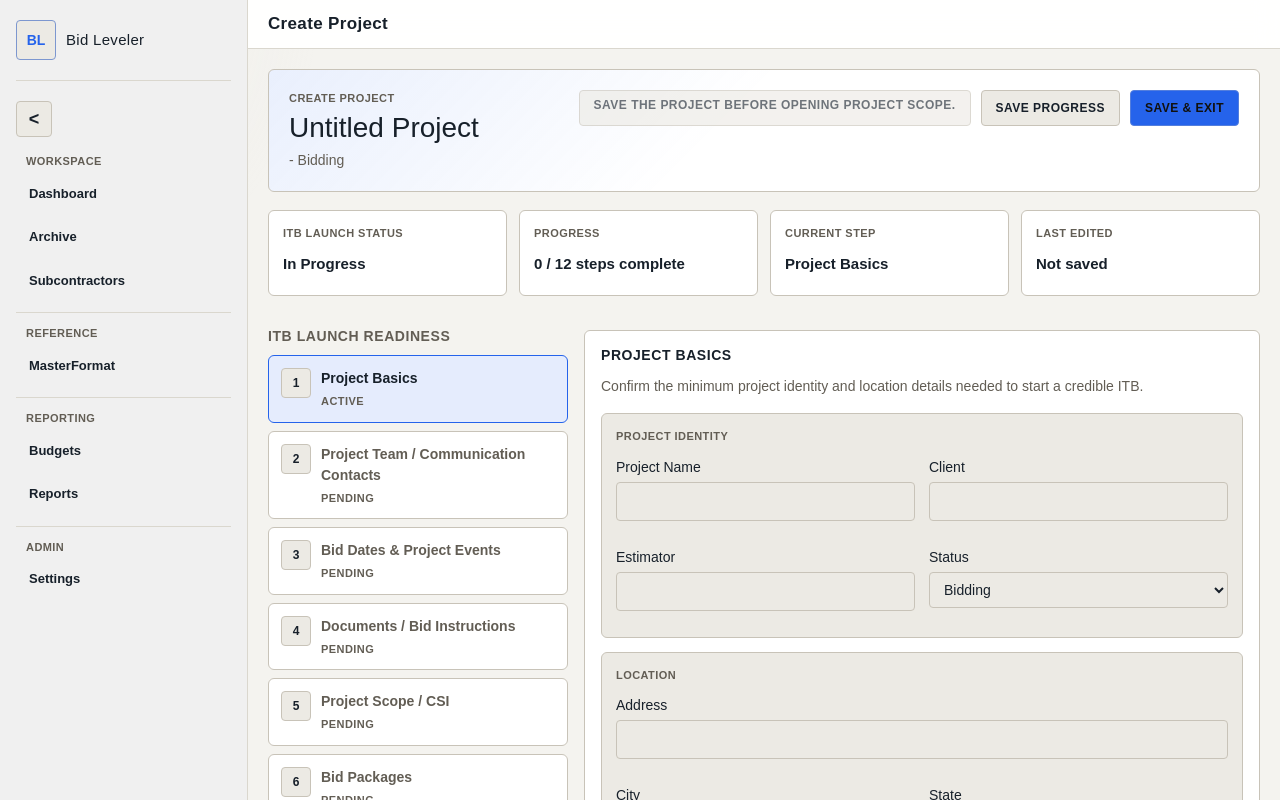
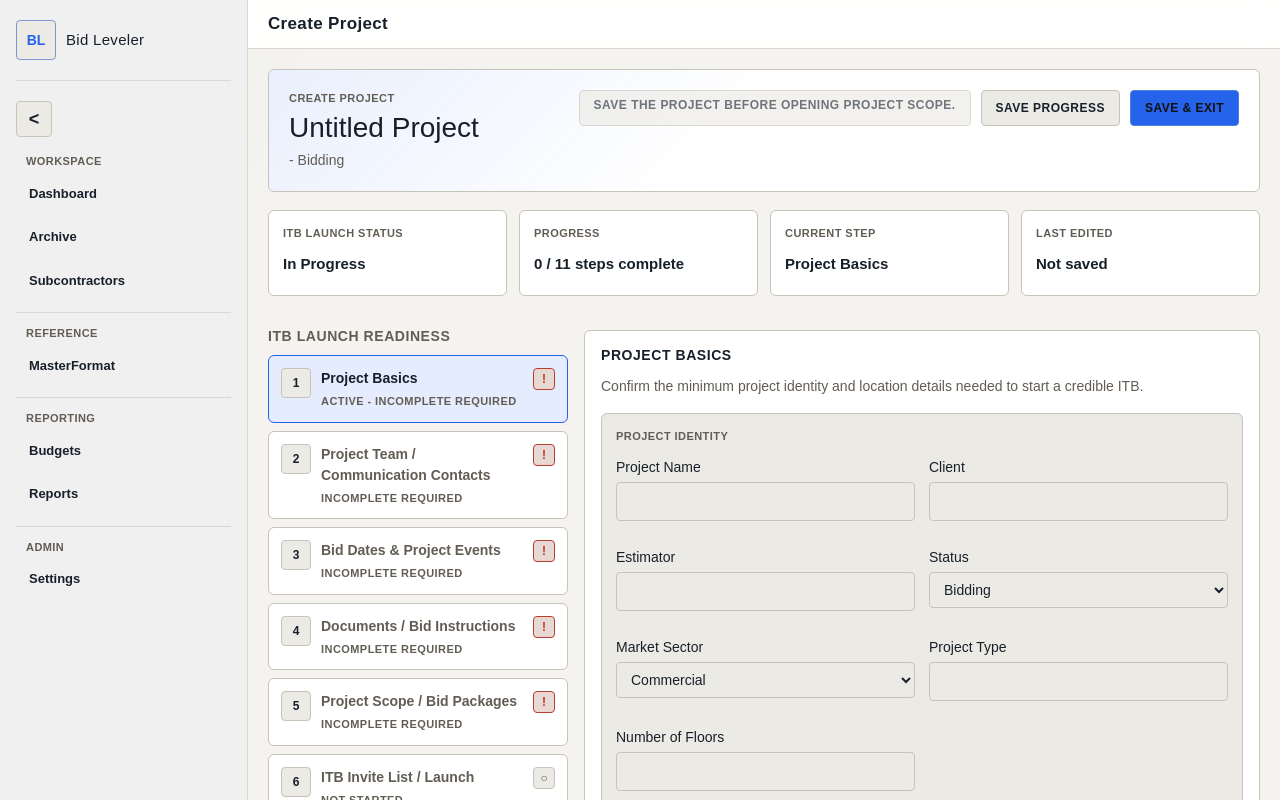
Before and after one commit to adamarnao/bid-leveler, a Next.js app: page /projects/new in a window 1280 px wide. Shown: the top 800 px of the page. Built offline with nearby package versions, Linux system fonts and the light colour scheme.

Commit message:
Consolidate setup scope and bid package flow

```diff
--- a/src/app/globals.css
+++ b/src/app/globals.css
@@ -1368,7 +1368,7 @@ textarea:focus {
 
 .project-setup-step {
   display: grid;
-  grid-template-columns: 30px minmax(0, 1fr);
+  grid-template-columns: 30px minmax(0, 1fr) 24px;
   gap: 10px;
   width: 100%;
   padding: 12px;
@@ -1432,6 +1432,10 @@ textarea:focus {
   display: block;
 }
 
+.project-setup-step-main {
+  min-width: 0;
+}
+
 .project-setup-step-title {
   color: inherit;
   font-weight: 800;
@@ -1446,6 +1450,46 @@ textarea:focus {
   text-transform: uppercase;
 }
 
+.project-setup-step-status-badge {
+  display: inline-flex;
+  align-items: center;
+  justify-content: center;
+  justify-self: end;
+  width: 22px;
+  height: 22px;
+  border: 1px solid var(--color-border);
+  border-radius: var(--radius-control);
+  color: var(--color-text-muted);
+  background: var(--color-surface-2);
+  font-size: 12px;
+  font-weight: 900;
+  line-height: 1;
+  white-space: nowrap;
+}
+
+.project-setup-step-status-complete {
+  border-color: var(--color-success);
+  color: var(--color-success);
+  background: color-mix(in srgb, var(--color-success) 12%, var(--color-surface-2));
+}
+
+.project-setup-step-status-required-incomplete {
+  border-color: var(--color-danger);
+  color: var(--color-danger);
+  background: color-mix(in srgb, var(--color-danger) 10%, var(--color-surface-2));
+}
+
+.project-setup-step-status-needs-review {
+  border-color: var(--color-warning);
+  color: var(--color-warning);
+  background: color-mix(in srgb, var(--color-warning) 12%, var(--color-surface-2));
+}
+
+.project-setup-step-status-not-started {
+  border-color: var(--color-border);
+  color: var(--color-text-muted);
+}
+
 .project-setup-step-content {
   display: grid;
   gap: 16px;
@@ -1461,6 +1505,23 @@ textarea:focus {
   border: 1px solid var(--color-border);
   border-radius: var(--radius-card);
   background: var(--color-surface-2);
+}
+
+.project-setup-package-summary-list {
+  display: grid;
+  gap: 8px;
+  margin-top: 12px;
+}
+
+.project-setup-package-summary-card {
+  display: flex;
+  justify-content: space-between;
+  gap: 12px;
+  align-items: center;
+  padding: 10px 12px;
+  border: 1px solid var(--color-border);
+  border-radius: var(--radius-control);
+  background: var(--color-surface-1);
 }
 
 .project-setup-card-header,
--- a/src/app/projects/[projectId]/scope/page.tsx
+++ b/src/app/projects/[projectId]/scope/page.tsx
@@ -258,12 +258,18 @@ export default function ProjectScopePage() {
 
   return (
     <AppShell title={`${project.name} - Project Scope`}>
-      <Link href={`/projects/${project.id}`}>{"<-"} Back to Command Center</Link>
+      <div className="settings-actions">
+        <Link href={`/projects/${project.id}/setup`} className="button-secondary">
+          {"<-"} Back to Project Setup
+        </Link>
+        <Link href={`/projects/${project.id}`} className="button-secondary">
+          Command Center
+        </Link>
+      </div>
 
       <p>
-        Select the MasterFormat CSI scopes that apply to this project. Later,
-        these selections will control budgeting, bid invites, bid leveling, and
-        proposal generation.
+        Build the Bid Packages subcontractors will be invited to bid. CSI codes
+        are supporting tags used for matching, leveling, and scope clarity.
       </p>
 
       <section style={panel}>
@@ -281,8 +287,9 @@ export default function ProjectScopePage() {
           <div>
             <h2>CSI Scope Selection</h2>
             <p className="muted-text">
-              {selectedItemCount} selected CSI scopes across{" "}
-              {selectedSummary.length} divisions.
+              {selectedItemCount} selected CSI tags across{" "}
+              {selectedSummary.length} divisions. Use CSI to describe and match
+              scope, then group that scope into Bid Packages.
             </p>
           </div>
           <button
@@ -322,8 +329,8 @@ export default function ProjectScopePage() {
           <div>
             <h2>Bid Packages</h2>
             <p className="muted-text">
-              Group selected CSI scopes into the bid packages estimators actually
-              level and invite.
+              Bid Packages are the invitation and leveling units estimators work
+              from. Mapped CSI tags stay attached for matching and scope clarity.
             </p>
           </div>
           <div className="settings-actions">
--- a/src/components/projects/ProjectSetupFlow.tsx
+++ b/src/components/projects/ProjectSetupFlow.tsx
@@ -17,6 +17,7 @@ import {
 import { getCompanySettings } from "@/lib/settings";
 import {
   Project,
+  ProjectBasicsDetails,
   MarketSector,
   ProjectBidRequirements,
   ProjectBidSubmissionMethod,
@@ -74,16 +75,9 @@ const setupSteps = [
   {
     id: "project-scope-csi",
     group: "ITB Launch Readiness",
-    title: "Project Scope / CSI",
+    title: "Project Scope / Bid Packages",
     summary:
-      "Review selected CSI scopes that drive matching, Bid Packages, and bid coverage.",
-  },
-  {
-    id: "bid-packages",
-    group: "ITB Launch Readiness",
-    title: "Bid Packages",
-    summary:
-      "Group selected CSI scopes into estimator-facing packages that can be invited and leveled.",
+      "Review the Bid Packages subcontractors will be invited to bid, with CSI codes as supporting tags for matching and scope clarity.",
   },
   {
     id: "itb-launch",
@@ -136,6 +130,7 @@ const legacyStepIdAliases: Record<string, string> = {
   "external-team-rfi-routing": "communication-contacts",
   "schedule-milestones": "bid-dates-events",
   "plans-characteristics-scope": "documents-bid-instructions",
+  "bid-packages": "project-scope-csi",
   "review-launch": "itb-launch",
 };
 
@@ -278,6 +273,7 @@ type ProjectSetupDraft = Partial<
     | "state"
     | "zip"
     | "estimator"
+    | "marketSector"
     | "status"
     | "planLink"
     | "documentNotes"
@@ -292,6 +288,7 @@ type ProjectSetupDraft = Partial<
     | "projectScope"
     | "budgetReadiness"
     | "itbInstructions"
+    | "projectBasicsDetails"
   >
 >;
 
@@ -313,6 +310,11 @@ type ProjectSetupValidationErrors = {
 };
 
 type SetupReviewStatus = "complete" | "incomplete" | "optional";
+type SetupStepNavigationStatus =
+  | "complete"
+  | "required-incomplete"
+  | "needs-review"
+  | "not-started";
 
 type SetupReadinessRow = {
   stepId: string;
@@ -568,6 +570,11 @@ export default function ProjectSetupFlow({
             {setupSteps.map((step, index) => {
               const isActive = step.id === activeStep.id;
               const isComplete = completedStepIds.has(step.id);
+              const stepStatus = getSetupStepNavigationStatus(
+                step.id,
+                completedStepIds,
+                readinessSummary.rows
+              );
               const previousStep = setupSteps[index - 1];
               const showGroupLabel =
                 index === 0 || previousStep?.group !== step.group;
@@ -592,15 +599,26 @@ export default function ProjectSetupFlow({
                     onClick={() => setSelectedStepId(step.id)}
                   >
                     <span className="project-setup-step-index">
-                      {isComplete ? "Done" : index + 1}
+                      {index + 1}
                     </span>
-                    <span>
+                    <span className="project-setup-step-main">
                       <span className="project-setup-step-title">
                         {step.title}
                       </span>
                       <span className="project-setup-step-state">
-                        {isComplete ? "Complete" : isActive ? "Active" : "Pending"}
+                        {isActive
+                          ? `Active - ${getSetupStepNavigationStatusLabel(
+                              stepStatus
+                            )}`
+                          : getSetupStepNavigationStatusLabel(stepStatus)}
                       </span>
+                    </span>
+                    <span
+                      className={getSetupStepNavigationBadgeClassName(stepStatus)}
+                      aria-label={getSetupStepNavigationStatusLabel(stepStatus)}
+                      title={getSetupStepNavigationStatusLabel(stepStatus)}
+                    >
+                      {getSetupStepNavigationGlyph(stepStatus)}
                     </span>
                   </button>
                 </div>
@@ -637,13 +655,9 @@ export default function ProjectSetupFlow({
                   onChange={updateDraft}
                 />
               ) : activeStep.id === "project-scope-csi" ? (
-                <ProjectScopeCsiStep
+                <ProjectScopeBidPackagesStep
                   project={currentProject}
                   selectedCsiScopeCount={selectedCsiScopeCount}
-                />
-              ) : activeStep.id === "bid-packages" ? (
-                <ProjectBidPackagesStep
-                  project={currentProject}
                   bidPackages={bidPackages}
                   activeBidPackages={activeBidPackages}
                 />
@@ -686,7 +700,6 @@ export default function ProjectSetupFlow({
                   selectedCsiScopeCount={selectedCsiScopeCount}
                   setupStatus={setupStatus}
                   projectSaved={Boolean(currentProject.id)}
-                  onJumpToStep={setSelectedStepId}
                   onMarkReadyForInvites={handleMarkReadyForInvites}
                 />
               ) : activeStep.id === "final-setup-review" ? (
@@ -874,6 +887,60 @@ function normalizeSetupStepId(stepId: string) {
   return legacyStepIdAliases[stepId] ?? stepId;
 }
 
+function getSetupStepNavigationStatus(
+  stepId: string,
+  completedStepIds: Set<string>,
+  readinessRows: SetupReadinessRow[]
+): SetupStepNavigationStatus {
+  if (completedStepIds.has(stepId)) return "complete";
+
+  const readinessRow = readinessRows.find((row) => row.stepId === stepId);
+
+  if (!readinessRow) return "not-started";
+  if (readinessRow.status === "complete") return "complete";
+  if (readinessRow.blocking) return "required-incomplete";
+  if (readinessRow.status === "incomplete") return "needs-review";
+
+  return "not-started";
+}
+
+function getSetupStepNavigationStatusLabel(
+  status: SetupStepNavigationStatus
+) {
+  switch (status) {
+    case "complete":
+      return "Complete";
+    case "required-incomplete":
+      return "Incomplete required";
+    case "needs-review":
+      return "Needs review";
+    case "not-started":
+      return "Not started";
+  }
+}
+
+function getSetupStepNavigationGlyph(status: SetupStepNavigationStatus) {
+  switch (status) {
+    case "complete":
+      return "✓";
+    case "required-incomplete":
+      return "!";
+    case "needs-review":
+      return "?";
+    case "not-started":
+      return "○";
+  }
+}
+
+function getSetupStepNavigationBadgeClassName(
+  status: SetupStepNavigationStatus
+) {
+  return [
+    "project-setup-step-status-badge",
+    `project-setup-step-status-${status}`,
+  ].join(" ");
+}
+
 function ProjectBasicsFields({
   draft,
   errors,
@@ -888,6 +955,13 @@ function ProjectBasicsFields({
     value: ProjectSetupDraft[K]
   ) => void;
 }) {
+  const basicsDetails =
+    draft.projectBasicsDetails ?? project.projectBasicsDetails ?? {};
+
+  function updateBasicsDetails(updates: Partial<ProjectBasicsDetails>) {
+    onChange("projectBasicsDetails", { ...basicsDetails, ...updates });
+  }
+
   return (
     <div className="project-setup-field-sections">
       <div className="project-setup-form-card">
@@ -936,6 +1010,50 @@ function ProjectBasicsFields({
                 </option>
               ))}
             </select>
+          </label>
+          <label className="form-field">
+            Market Sector
+            <select
+              value={draft.marketSector ?? project.marketSector}
+              onChange={(event) =>
+                onChange("marketSector", normalizeMarketSector(event.target.value))
+              }
+            >
+              {marketSectorOptions.map((sector) => (
+                <option key={sector} value={sector}>
+                  {sector}
+                </option>
+              ))}
+            </select>
+          </label>
+          <label className="form-field">
+            Project Type
+            <input
+              value={basicsDetails.projectType ?? ""}
+              onChange={(event) =>
+                updateBasicsDetails({ projectType: event.target.value })
+              }
+            />
+          </label>
+          <label className="form-field">
+            Number of Floors
+            <input
+              inputMode="numeric"
+              value={basicsDetails.floors ?? ""}
+              onChange={(event) =>
+                updateBasicsDetails({ floors: event.target.value })
+              }
+            />
+          </label>
+          <label className="form-field project-setup-field-wide">
+            Building Details
+            <textarea
+              rows={3}
+              value={basicsDetails.buildingDetails ?? ""}
+              onChange={(event) =>
+                updateBasicsDetails({ buildingDetails: event.target.value })
+              }
+            />
           </label>
         </div>
       </div>
@@ -1439,46 +1557,14 @@ function ProjectDocumentsBidInstructionsFields({
   );
 }
 
-function ProjectScopeCsiStep({
+function ProjectScopeBidPackagesStep({
   project,
   selectedCsiScopeCount,
-}: {
-  project: Project;
-  selectedCsiScopeCount: number;
-}) {
-  return (
-    <div className="project-setup-field-sections">
-      <div className="project-setup-form-card">
-        <div className="project-setup-card-header">
-          <div>
-            <p className="label-text">Project Scope / CSI</p>
-            <h3>{selectedCsiScopeCount} selected CSI scope(s)</h3>
-            <p className="muted-text">
-              CSI scope selection remains on the dedicated Project Scope page.
-              These scopes drive Bid Packages, invite matching, and bid leveling.
-            </p>
-          </div>
-          {project.id ? (
-            <Link href={`/projects/${project.id}/scope`} className="button-primary">
-              Open Project Scope
-            </Link>
-          ) : (
-            <span className="button-secondary project-setup-disabled-action">
-              Save the project before opening Project Scope.
-            </span>
-          )}
-        </div>
-      </div>
-    </div>
-  );
-}
-
-function ProjectBidPackagesStep({
-  project,
   bidPackages,
   activeBidPackages,
 }: {
   project: Project;
+  selectedCsiScopeCount: number;
   bidPackages: ProjectBidPackage[];
   activeBidPackages: ProjectBidPackage[];
 }) {
@@ -1492,39 +1578,61 @@ function ProjectBidPackagesStep({
       <div className="project-setup-form-card">
         <div className="project-setup-card-header">
           <div>
-            <p className="label-text">Bid Packages</p>
-            <h3>{activeBidPackages.length} active bid package(s)</h3>
+            <p className="label-text">Project Scope / Bid Packages</p>
+            <h3>
+              {activeBidPackages.length} active bid package(s),{" "}
+              {selectedCsiScopeCount} selected CSI scope(s)
+            </h3>
             <p className="muted-text">
-              Bid Packages are the estimator-facing groups that will be invited
-              and leveled. At least one active package with mapped CSI scopes is
-              required for ITB launch readiness.
+              Bid Packages are what subcontractors are invited to bid. CSI codes
+              are supporting tags used for matching, bid leveling, and scope
+              clarity.
             </p>
           </div>
           {project.id ? (
             <Link href={`/projects/${project.id}/scope`} className="button-primary">
-              Manage Bid Packages
+              Manage Scope & Packages
             </Link>
           ) : (
             <span className="button-secondary project-setup-disabled-action">
-              Save the project before managing Bid Packages.
+              Save the project before managing scope and Bid Packages.
             </span>
           )}
         </div>
+
         <div className="badge-list">
+          <span className="badge badge-muted">
+            {selectedCsiScopeCount} selected CSI tag(s)
+          </span>
           <span className="badge badge-muted">{bidPackages.length} total</span>
           <span className="badge badge-muted">
             {mappedScopeCount} mapped CSI scope(s)
           </span>
         </div>
-        {activeBidPackages.length === 0 ? (
+        {activeBidPackages.length > 0 ? (
+          <div className="project-setup-package-summary-list">
+            {activeBidPackages.map((packageRecord) => (
+              <div
+                className="project-setup-package-summary-card"
+                key={packageRecord.id}
+              >
+                <strong>{packageRecord.name}</strong>
+                <span className="badge badge-muted">
+                  {packageRecord.scopeItemIds.length} CSI tag(s)
+                </span>
+              </div>
+            ))}
+          </div>
+        ) : (
           <div className="project-setup-review-callout">
             <strong>No active Bid Packages are ready.</strong>
             <p className="muted-text">
-              Open Project Scope, generate packages from selected CSI scopes, or
-              add packages manually.
+              Open Project Scope to generate packages from selected CSI scopes,
+              or add packages manually. ITB launch readiness requires at least
+              one active package with mapped CSI tags.
             </p>
           </div>
-        ) : null}
+        )}
       </div>
     </div>
   );
@@ -2440,7 +2548,6 @@ function ProjectReviewLaunchFields({
   selectedCsiScopeCount,
   setupStatus,
   projectSaved,
-  onJumpToStep,
   onMarkReadyForInvites,
 }: {
   project: Project;
@@ -2448,7 +2555,6 @@ function ProjectReviewLaunchFields({
   selectedCsiScopeCount: number;
   setupStatus: string;
   projectSaved: boolean;
-  onJumpToStep: (stepId: string) => void;
   onMarkReadyForInvites: () => void;
 }) {
   const inviteReady =
@@ -2507,17 +2613,14 @@ function ProjectReviewLaunchFields({
         <ReadinessGroup
           title="Required for ITB Launch"
           rows={requiredRows}
-          onJumpToStep={onJumpToStep}
         />
         <ReadinessGroup
           title="Recommended Before ITB"
           rows={recommendedRows}
-          onJumpToStep={onJumpToStep}
         />
         <ReadinessGroup
           title="Post-Invite Setup"
           rows={postInviteRows}
-          onJumpToStep={onJumpToStep}
         />
       </div>
 
@@ -2575,11 +2678,9 @@ function ProjectReviewLaunchFields({
 function ReadinessGroup({
   title,
   rows,
-  onJumpToStep,
 }: {
   title: string;
   rows: SetupReadinessRow[];
-  onJumpToStep: (stepId: string) => void;
 }) {
   if (rows.length === 0) return null;
 
@@ -2599,13 +2700,6 @@ function ReadinessGroup({
             <span className="badge badge-muted">
               {formatSetupStatus(row.requirement)}
             </span>
-            <button
-              type="button"
-              className="button-secondary"
-              onClick={() => onJumpToStep(row.stepId)}
-            >
-              Jump
-            </button>
           </div>
         </div>
       ))}
@@ -2645,8 +2739,10 @@ function getSetupReadinessSummary(
     getCommunicationContactReadiness(project),
     getScheduleReadiness(project),
     getDocumentsBidInstructionsReadiness(project),
-    getProjectScopeCsiReadiness(selectedCsiScopeCount),
-    getBidPackageReadiness(activeBidPackages),
+    getProjectScopeBidPackagesReadiness(
+      selectedCsiScopeCount,
+      activeBidPackages
+    ),
     getExternalTeamReadiness(project),
     getBidRequirementsReadiness(project),
     getInternalTeamReadiness(project),
@@ -2860,36 +2956,29 @@ function getDocumentsBidInstructionsReadiness(project: Project): SetupReadinessR
   });
 }
 
-function getProjectScopeCsiReadiness(
-  selectedCsiScopeCount: number
-): SetupReadinessRow {
-  return buildReadinessRow({
-    stepId: "project-scope-csi",
-    stepName: "Project Scope / CSI",
-    requirement: "required",
-    missingItems:
-      selectedCsiScopeCount > 0 ? [] : ["at least one selected CSI scope"],
-    completeSummary: `${selectedCsiScopeCount} CSI scope(s) selected.`,
-  });
-}
-
-function getBidPackageReadiness(
+function getProjectScopeBidPackagesReadiness(
+  selectedCsiScopeCount: number,
   activeBidPackages: ProjectBidPackage[]
 ): SetupReadinessRow {
   const mappedScopeCount = activeBidPackages.reduce(
     (total, packageRecord) => total + packageRecord.scopeItemIds.length,
     0
   );
+  const hasActiveMappedPackage =
+    activeBidPackages.length > 0 && mappedScopeCount > 0;
+  const missingItems = [
+    selectedCsiScopeCount > 0 ? undefined : "at least one selected CSI scope",
+    hasActiveMappedPackage
+      ? undefined
+      : "at least one active Bid Package with mapped CSI scopes",
+  ].filter(isDefined);
 
   return buildReadinessRow({
-    stepId: "bid-packages",
-    stepName: "Bid Packages",
+    stepId: "project-scope-csi",
+    stepName: "Project Scope / Bid Packages",
     requirement: "required",
-    missingItems:
-      activeBidPackages.length > 0
-        ? []
-        : ["at least one active Bid Package with mapped CSI scopes"],
-    completeSummary: `${activeBidPackages.length} active Bid Package(s) with ${mappedScopeCount} mapped CSI scope(s).`,
+    missingItems,
+    completeSummary: `${selectedCsiScopeCount} CSI scope(s) selected and ${activeBidPackages.length} active Bid Package(s) with ${mappedScopeCount} mapped CSI scope(s).`,
   });
 }
 
```
Also changed, not shown: src/types/Project.ts (+8 -0 lines).
